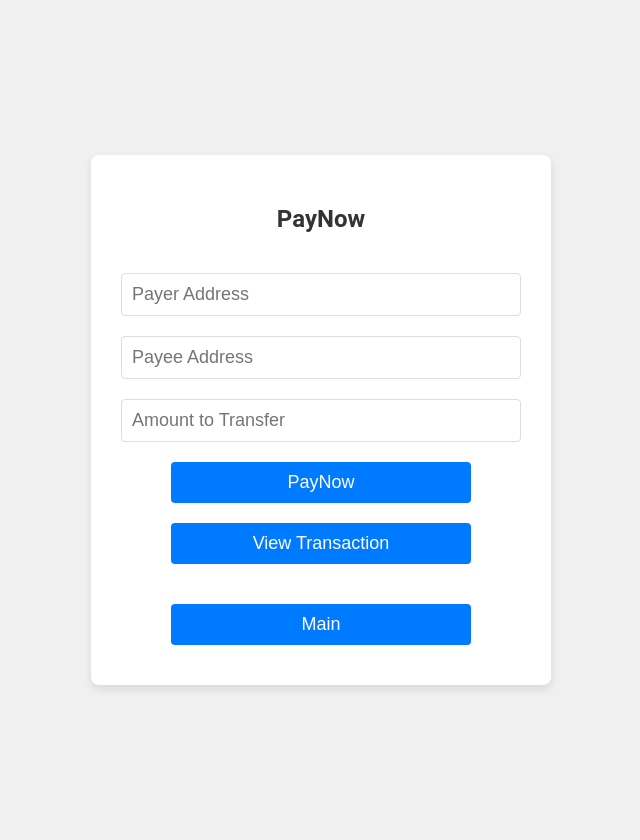
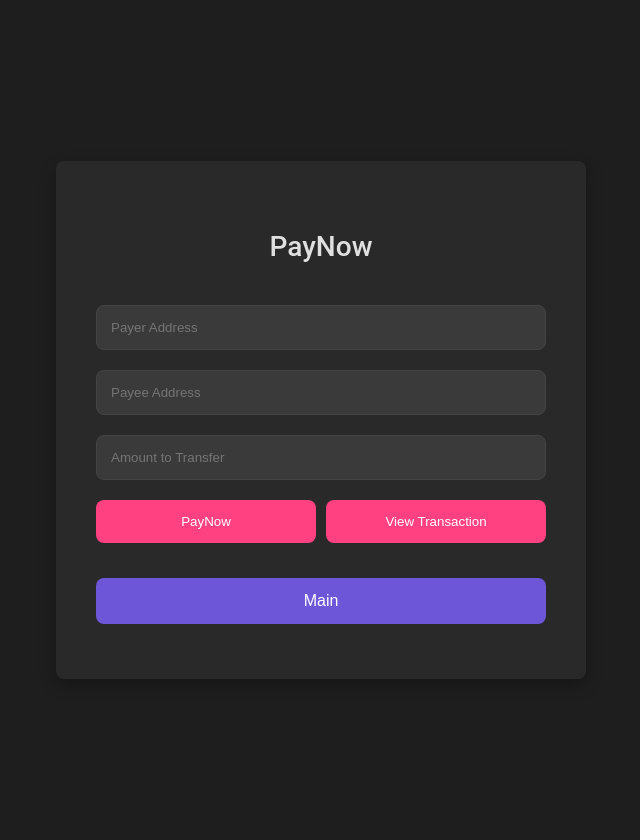
Before and after one commit to anthony-koh/20240814-genai-web3, a Flask app: page /paynow in a window 1280 px wide. Shown: the whole page, without its empty margins (319-959 px from the left). Run offline with Flask 3, Linux system fonts and the light colour scheme; some libraries are stand-ins or nearby versions.

Commit message:
modified:   static/styles.css 	modified:   templates/index.html 	modified:   templates/joke.html 	modified:   templates/paynow.html 	modified:   templates/sentiment_analysis.html

```diff
--- a/static/styles.css
+++ b/static/styles.css
@@ -1,106 +1,167 @@
-/* Global Styles */
+/* Root font and color variables for dark theme and customization */
 :root {
-    --primary-color: #007bff;
-    --secondary-color: #0056b3;
-    --text-color: #333;
-    --background-color: #f0f0f0;
-    --white-color: #ffffff;
+    --primary-color: #6d56d7; /* Purple accent color */
+    --primary-color-hover: #5c46b2;
+    --secondary-color: #ff4081; /* Secondary accent color for "Main" button */
+    --secondary-color-hover: #e73370;
+    --text-color: #e0e0e0; /* Light text for dark background */
+    --background-color: #1e1e1e; /* Dark background */
+    --container-background: #292929; /* Darker container */
+    --shadow-color: rgba(0, 0, 0, 0.3);
     --border-radius: 8px;
-    --font-family: 'Roboto', sans-serif;
-    --font-size-lg: 24px;
-    --font-size-md: 18px;
-    --font-size-sm: 16px;
-    --spacing: 20px;
-    --transition-duration: 0.3s;
+    --transition-speed: 0.3s;
 }
 
-/* Body and Layout */
 body {
-    font-family: var(--font-family);
+    font-family: 'Roboto', sans-serif;
     background-color: var(--background-color);
     margin: 0;
-    padding: var(--spacing);
+    padding: 20px;
     display: flex;
     justify-content: center;
     align-items: center;
     height: 100vh;
+    color: var(--text-color);
+    line-height: 1.6;
 }
 
-/* Container */
+/* Container styling for dark theme */
 .container {
-    background-color: var(--white-color);
-    padding: calc(var(--spacing) + 10px);
+    background-color: var(--container-background);
+    padding: 40px;
     border-radius: var(--border-radius);
-    box-shadow: 0 4px 8px rgba(0, 0, 0, 0.1);
-    max-width: 400px;
+    box-shadow: 0 6px 16px var(--shadow-color);
+    max-width: 450px;
     width: 100%;
     text-align: center;
+    transition: transform var(--transition-speed), box-shadow var(--transition-speed);
 }
 
-/* Image Styles */
-.image-class {
-    max-width: 100%;
-    height: auto;
-    border-radius: var(--border-radius);
-    margin-bottom: var(--spacing);
-    display: block;
+/* Add subtle hover effect to the container */
+.container:hover {
+    transform: translateY(-4px);
+    box-shadow: 0 10px 20px rgba(0, 0, 0, 0.4);
 }
 
-/* Heading */
 h2 {
-    font-size: var(--font-size-lg);
-    margin-bottom: var(--spacing);
+    font-size: 28px;
+    margin-bottom: 25px;
     color: var(--text-color);
+    font-weight: 500;
 }
 
-/* Form */
+/* Form and input fields */
 form {
-    margin: calc(var(--spacing) / 2) 0;
+    margin: 15px 0;
 }
 
-/* Inputs and Buttons */
-input, button {
-    width: 100%;
-    padding: calc(var(--spacing) / 2);
-    margin-top: var(--spacing);
-    border-radius: 4px;
-    border: 1px solid #ddd;
-    font-size: var(--font-size-md);
+/* Input field styling */
+input[type="text"] {
+    width: 100%; /* Make input field take full width */
+    padding: 14px;
+    margin: 10px 0; /* Margin for spacing */
+    background-color: #3a3a3a; /* Match input field background color */
+    border: 1px solid #444; /* Border for the input field */
+    color: var(--text-color); /* Text color */
+    border-radius: var(--border-radius); /* Match border radius */
+    box-sizing: border-box; /* Ensure the width includes padding and borders */
 }
 
-input[type="submit"], button {
+/* Standardize button width across all forms */
+form input[type="submit"] {
+    width: 100%; /* Ensure buttons take full width */
+    padding: 14px;
+    margin-top: 10px;
+    border-radius: var(--border-radius);
+    font-size: 16px;
     background-color: var(--primary-color);
-    color: var(--white-color);
+    color: white;
     border: none;
     cursor: pointer;
-    transition: background-color var(--transition-duration) ease;
-    width: 100%;
-    max-width: 300px;
+    transition: background-color var(--transition-speed), transform var(--transition-speed);
 }
 
-button:hover, input[type="submit"]:hover {
-    background-color: var(--secondary-color);
+/* Hover effect for submit button */
+form input[type="submit"]:hover {
+    background-color: var(--primary-color-hover);
+    transform: translateY(-2px);
 }
 
-/* Paragraph */
-p {
-    margin-top: var(--spacing);
-    font-size: var(--font-size-md);
-    color: var(--primary-color);
+/* Main button styling to differentiate it from the submit button */
+form input[type="submit"]:nth-of-type(2) {
+    background-color: var(--secondary-color); /* Pink color for "Main" button */
+    transition: background-color var(--transition-speed), transform var(--transition-speed);
 }
 
-/* Media Queries */
+/* Hover effect for Main button */
+form input[type="submit"]:nth-of-type(2):hover {
+    background-color: var(--secondary-color-hover);
+    transform: translateY(-2px);
+}
+
+/* PayNow specific form layout */
+input[type="text"], input[type="number"] {
+    width: 100%;
+    padding: 14px;
+    margin: 10px 0;
+    background-color: #3a3a3a;
+    border: 1px solid #444;
+    color: var(--text-color);
+    border-radius: var(--border-radius);
+    box-sizing: border-box;
+}
+
+input:focus {
+    outline: none;
+    border-color: var(--primary-color);
+    background-color: #3a3a3a;
+}
+
+/* PayNow buttons layout (side by side) */
+.button-group {
+    display: flex;
+    justify-content: space-between;
+    gap: 10px;
+}
+
+.button-group .btn {
+    flex: 1;
+    padding: 14px;
+    margin-top: 10px;
+    background-color: var(--secondary-color);
+    color: white;
+    border: none;
+    cursor: pointer;
+    border-radius: var(--border-radius);
+    transition: background-color var(--transition-speed), transform var(--transition-speed);
+}
+
+/* Hover effect for buttons in button group */
+.button-group .btn:hover {
+    background-color: var(--secondary-color-hover);
+    transform: translateY(-2px);
+}
+
+/* Typography and spacing improvements for paragraphs */
+p {
+    margin-top: 25px;
+    font-size: 18px;
+    color: var(--primary-color);
+    font-weight: 500;
+}
+
+/* Responsive adjustments for smaller screens */
 @media (max-width: 768px) {
     .container {
-        padding: var(--spacing);
+        padding: 30px;
     }
     h2 {
-        font-size: var(--font-size-md);
+        font-size: 22px;
     }
     input, button {
-        font-size: var(--font-size-sm);
+        font-size: 15px;
     }
     p {
-        font-size: var(--font-size-sm);
+        font-size: 16px;
     }
 }
--- a/templates/index.html
+++ b/templates/index.html
@@ -4,11 +4,11 @@
     <meta charset="UTF-8">
     <meta name="viewport" content="width=device-width, initial-scale=1.0">
     <link rel="stylesheet" href="{{url_for('static',filename='styles.css')}}">
-    <title>Financial Robo Advisor</title>
+    <title>Financial AI Agent</title>
 </head>
 <body>
     <div class="container">
-        <h2>Welcome to Financial Robo Advisor</h2>
+        <h2>Welcome to Financial AI Agent</h2>
 
         <form action="/ai_agent" method="post">
             <input type="submit" value="AI Agent">
--- a/templates/joke.html
+++ b/templates/joke.html
@@ -10,6 +10,9 @@
     <div class="container">
         <h2>Joke</h2>
         <h3>The only thing faster than Singapore's MRT during peak hours is the way we "chope" seats with a tissue packet.</h3>
+        <form action="/" method="post">
+            <input type="submit" value="Main">
+        </form>
     </div>
 </body>
 </html>
--- a/templates/paynow.html
+++ b/templates/paynow.html
@@ -12,8 +12,10 @@
         <input type="text" id="payee" placeholder="Payee Address">
         <input type="number" id="amount" placeholder="Amount to Transfer">
 
-        <button class="btn" onclick="transfer()">PayNow</button>
-        <button class="btn" onclick="transaction()">View Transaction</button>
+        <div class="button-group">
+            <button class="btn" onclick="transfer()">PayNow</button>
+            <button class="btn" onclick="transaction()">View Transaction</button>
+        </div>
 
         <p id="view_payer"></p>
         <p id="view_payee"></p>
--- a/templates/sentiment_analysis.html
+++ b/templates/sentiment_analysis.html
@@ -11,8 +11,10 @@
         <h2>Sentiment Analysis</h2>
         <form action="/sentiment_analysis_reply" method="post">
             <h4>Please enter your text: </h4>
-            <input type="text" name="q">
-            <input type="submit" value="Enter">
+            <div class="input-wrapper">
+                <input type="text" name="q">
+                <input type="submit" value="Enter">
+            </div>
         </form>
         <form action="/" method="post">
             <input type="submit" value="Main">
```
